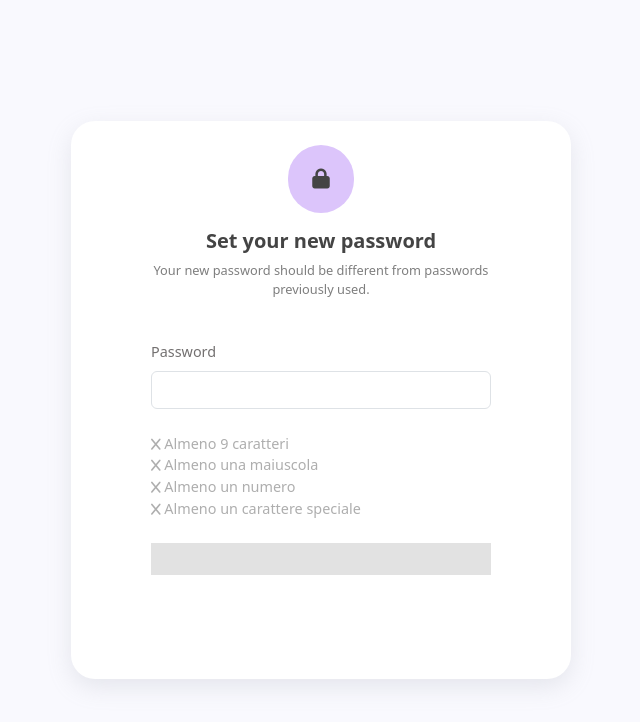
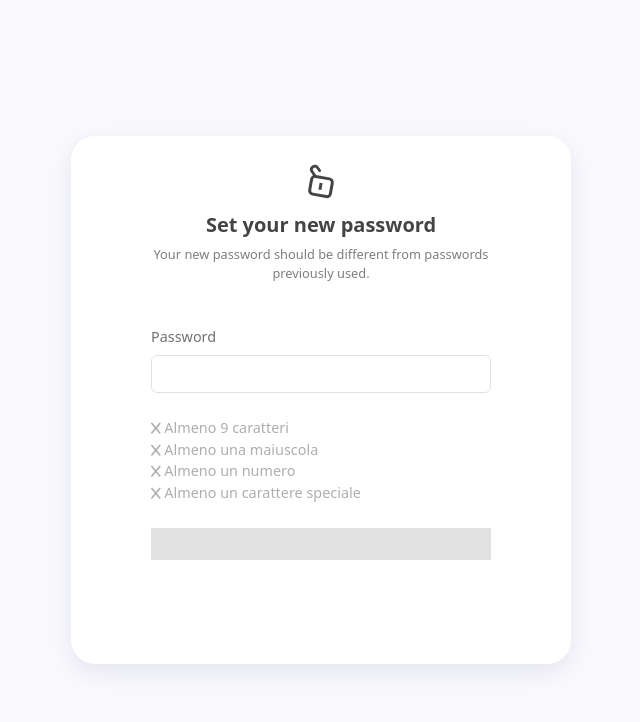
Before and after one commit to vi-ser/strong-password-validator, a plain HTML site: page index.html in a window 1280 px wide. Shown: the whole page, without its empty margins (319-959 px from the left). Drawn offline with nearby package versions, Linux system fonts and the light colour scheme.

Commit message:
added animated icon on the lock/unlock interaction

```diff
--- a/css/style.css
+++ b/css/style.css
@@ -2,6 +2,8 @@
   box-sizing: border-box;
   padding: 0;
   margin: 0;
+  --locked-color: #444444;
+  --unlocked-color: #444444;
 }
 
 body {
@@ -23,11 +25,75 @@ body {
   padding: 24px 80px;
 }
 
-.fa-lock {
+/* .fa-lock {
   color: #444444;
   background-color: #dcc5fb;
   padding: 24px;
   border-radius: 50px;
+} */
+
+.lock-container {
+  display: flex;
+  justify-content: center;
+  align-items: center;
+  margin: 16px 0;
+}
+
+.lock {
+  width: 24px;
+  height: 21px;
+  border: 3px solid var(--locked-color);
+  border-radius: 5px;
+  position: relative;
+  -webkit-transition: all 0.1s ease-in-out;
+  transition: all 0.1s ease-in-out;
+}
+
+.lock:after {
+  content: "";
+  display: block;
+  background: var(--locked-color);
+  width: 3px;
+  height: 7px;
+  position: absolute;
+  top: 50%;
+  left: 50%;
+  margin: -3.5px 0 0 -2px;
+  -webkit-transition: all 0.1s ease-in-out;
+  transition: all 0.1s ease-in-out;
+}
+.lock:before {
+  content: "";
+  display: block;
+  width: 10px;
+  height: 10px;
+  bottom: 100%;
+  position: absolute;
+  left: 50%;
+  transform: translateX(-50%);
+  border: 3px solid var(--locked-color);
+  border-top-right-radius: 50%;
+  border-top-left-radius: 50%;
+  border-bottom: 0;
+  -webkit-transition: all 0.1s ease-in-out;
+  transition: all 0.1s ease-in-out;
+}
+
+/* Unlocked */
+.unlocked {
+  transform: rotate(10deg);
+}
+.unlocked:before {
+  bottom: 120%;
+  margin-left: -14px;
+  transform: rotate(-45deg);
+}
+.unlocked,
+.unlocked:before {
+  border-color: var(--unlocked-color);
+}
+.unlocked:after {
+  background: var(--unlocked-color);
 }
 
 h1 {
--- a/index.html
+++ b/index.html
@@ -28,8 +28,11 @@
   <body>
     <div class="container d-flex justify-content-center align-items-center">
       <div class="card">
-        <div class="title text-center">
-          <i class="fa-solid fa-lock fs-5 mb-3"></i>
+        <div class="text-center">
+          <div class="lock-container">
+            <div id="lock" class="lock unlocked"></div>
+          </div>
+
           <h1 class="fs-5 fw-bold">Set your new password</h1>
           <p class="description">
             Your new password should be different from passwords previously
--- a/js/script.js
+++ b/js/script.js
@@ -1,5 +1,6 @@
 const passwordInput = document.getElementById("password");
 const validationBar = document.getElementById("bar");
+const lockElement = document.getElementById("lock");
 
 const lengthCriteria = document.getElementById("length-condition");
 const capitalCriteria = document.getElementById("capital-condition");
@@ -66,9 +67,11 @@ passwordInput.addEventListener("input", function () {
   } else if (strength == 3) {
     validationBar.style.backgroundColor = "#FDEB86";
     validationBar.style.width = "75%";
+    lockElement.classList.add("unlocked");
   } else if (strength == 4) {
     validationBar.style.backgroundColor = "#41C0A1";
     validationBar.style.width = "100%";
+    lockElement.classList.remove("unlocked");
   }
 
   console.log(strength);
```
